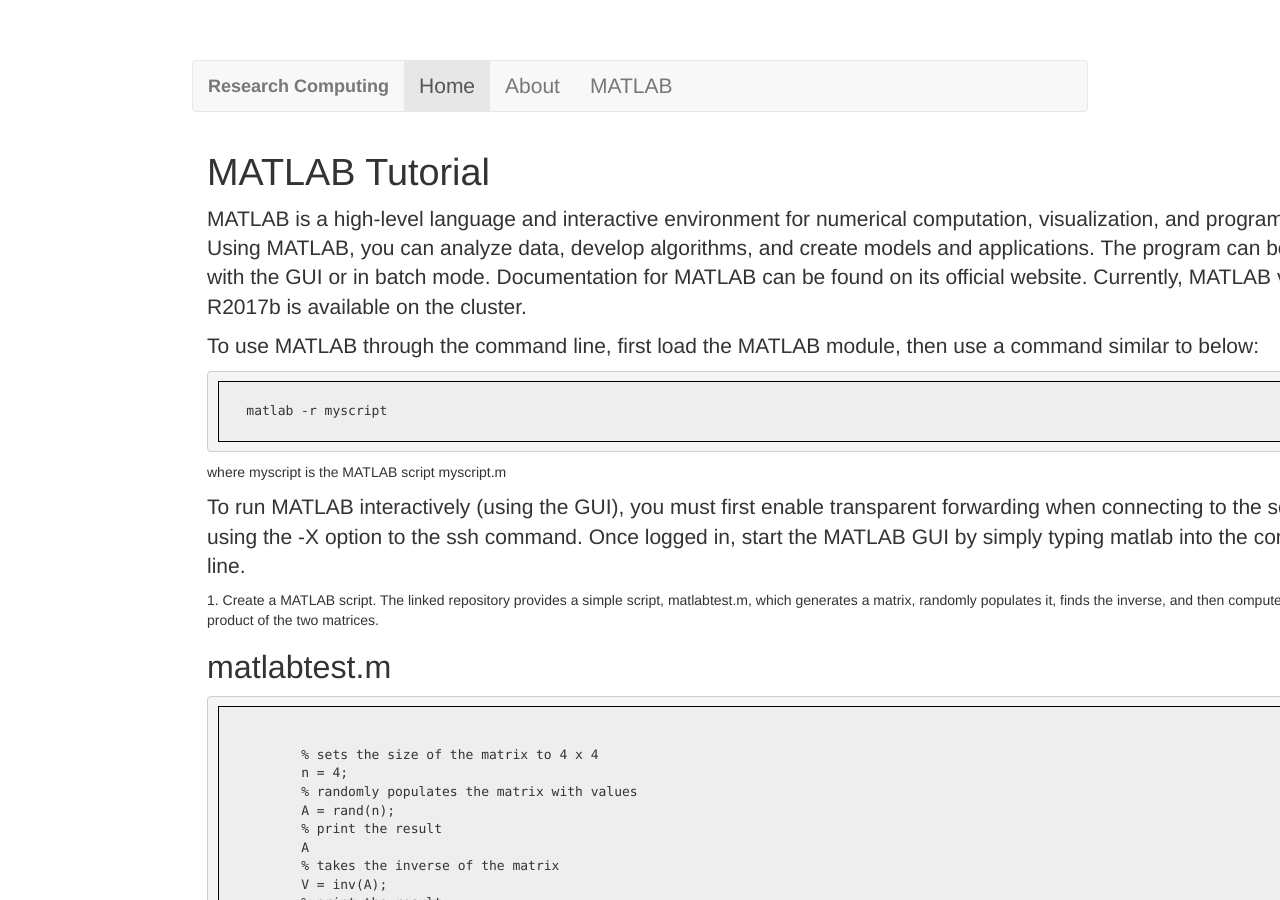
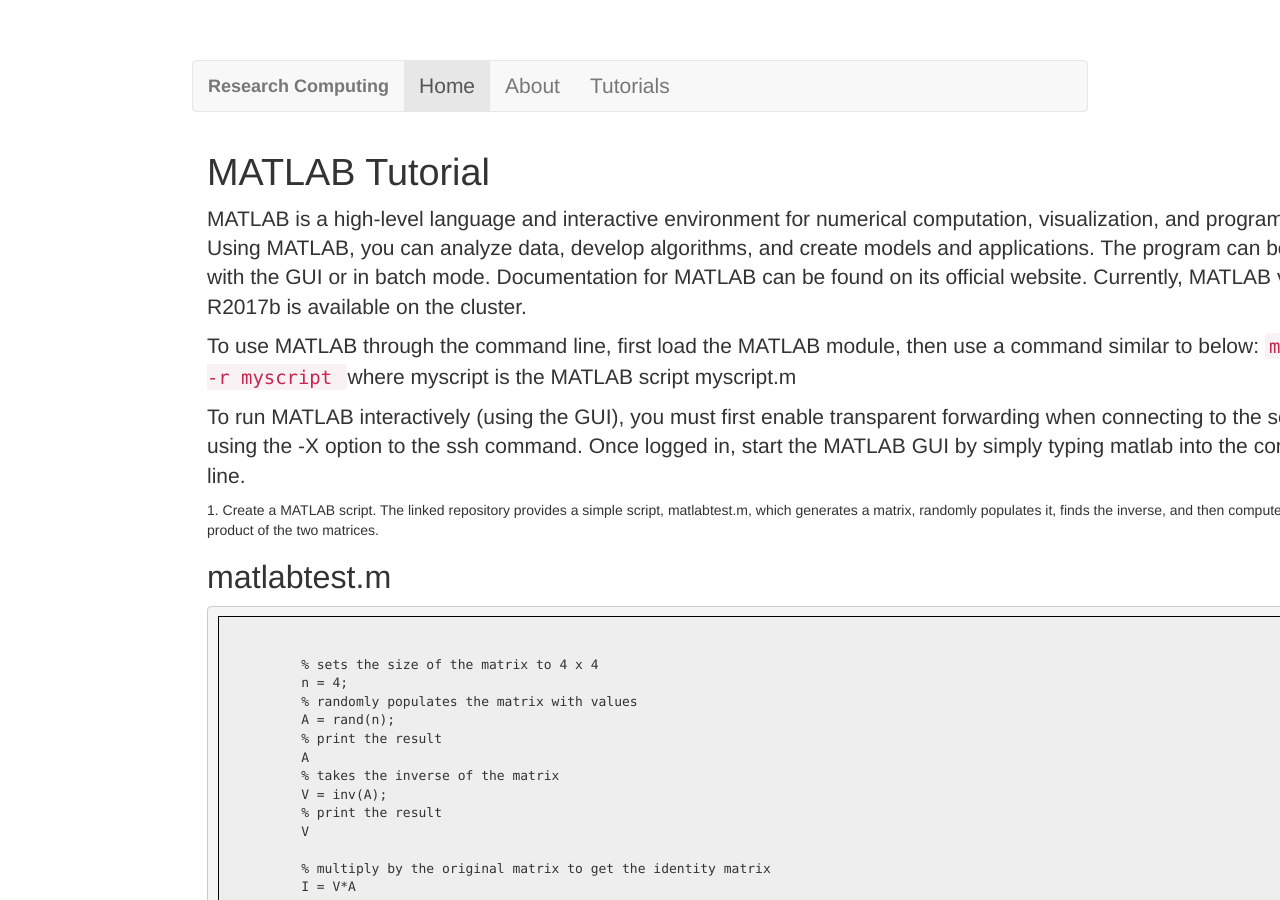
Before and after one commit to aholdeman/malab-test, a Jekyll site: the page built from tutorials/index.html, in a window 1280 px wide and 900 px high. Built offline with Jekyll 4.4.1, drawn with Linux system fonts in a browser that asks for light colours.

Commit message:
Fixed links/home page

```diff
--- a/_layouts/default.html
+++ b/_layouts/default.html
@@ -18,9 +18,9 @@
               <a class="navbar-brand" href="malab-test/"><strong>Research Computing</strong></a>
           </div>
           <ul class="nav navbar-nav">
-              <li class="active"><a href="malab-test/">Home</a></li>
-              <li><a class="nav-item" href="malab-test/about">About</a></li>
-              <li><a class="nav-item" href="malab-test/matlab">MATLAB</a></li>
+              <li class="active"><a href="/">Home</a></li>
+              <li><a class="nav-item" href="/about">About</a></li>
+              <li><a class="nav-item" href="/tutorials">Tutorials</a></li>
           </ul>
       </div>
   </nav>
--- a/tutorials/index.html
+++ b/tutorials/index.html
@@ -10,7 +10,7 @@
 		Currently, MATLAB version R2017b is available on the cluster. </p>
 
 	<p>To use MATLAB through the command line, first load the MATLAB module, then use a command similar to below:
-		<pre><code> matlab -r myscript </code></pre>
+		<code> matlab -r myscript </code>
 		where myscript is the MATLAB script myscript.m</p>
 
 		<p>To run MATLAB interactively (using the GUI), you must first enable transparent forwarding when connecting to the server using the -X option to the ssh command. Once logged in, start the MATLAB GUI by simply typing matlab into the command line.
```
Also changed, not shown: index.html (+5 -6 lines).
